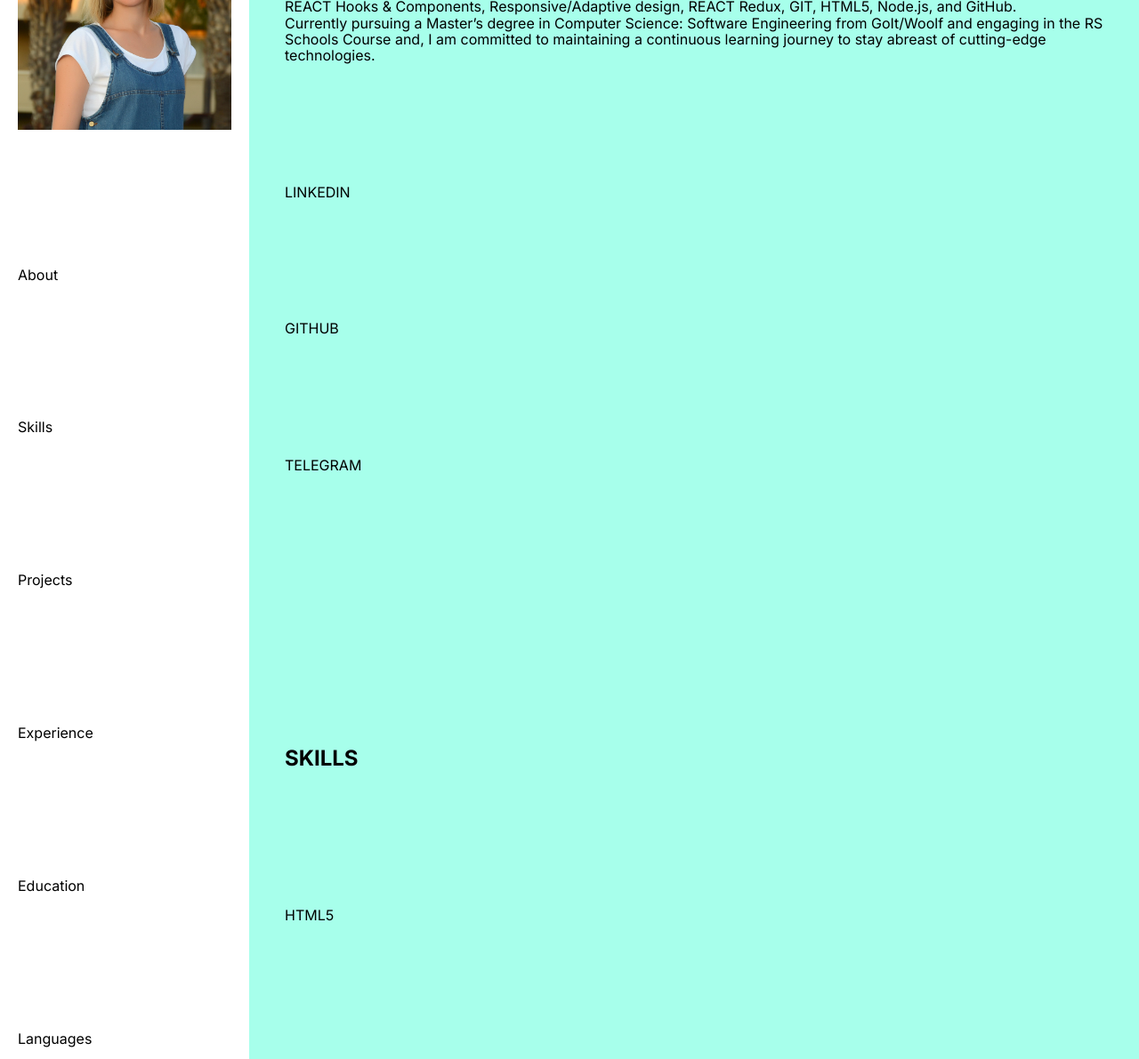
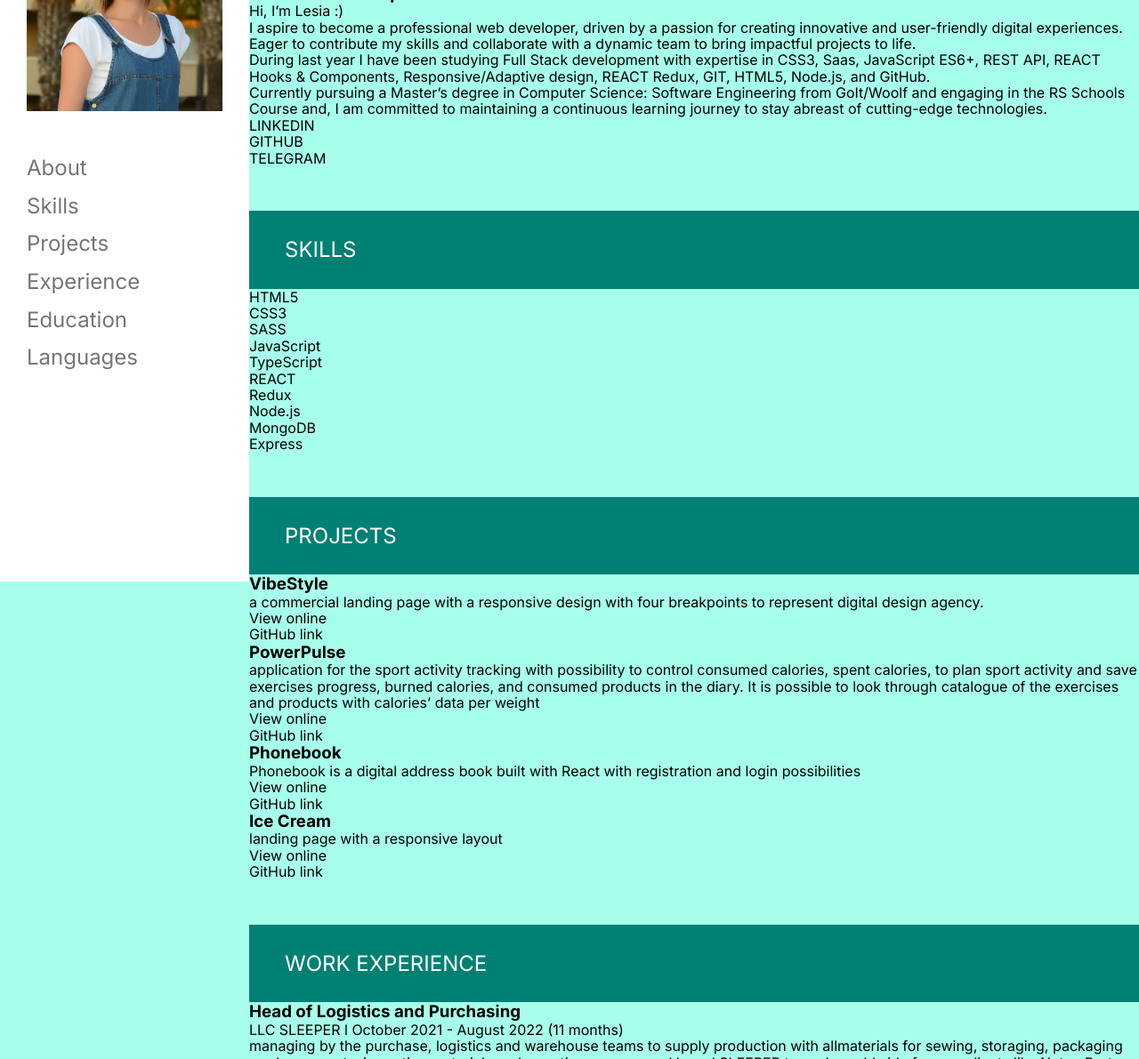
Before and after one commit to LesiaUKR/rsschool-cv, a plain HTML site: page index.html in a window 1280 px wide. Shown: the part 146-1337 px from the top of the page at 89% size. Drawn offline with nearby package versions, Linux system fonts and the light colour scheme.

Commit message:
feat: add basic styles

```diff
--- a/index.html
+++ b/index.html
@@ -18,7 +18,6 @@
   </head>
   <body>
     <main class="main">
-      <aside class="sidebar">
       <div class="sidebar-container">
         <div>
           <img
@@ -30,51 +29,46 @@
         </div>
         <nav class="sidebar-nav">
           <ul class="sidebar-nav__list">
-              <li>
+            <li class="nav__list-item">
               <a href="">
-                  <svg></svg>
-                  <span>About</span>
+                <span class="nav__list-text">About</span>
               </a>
             </li>
-              <li>
+            <li class="nav__list-item">
               <a href="">
-                  <svg></svg>
-                  <span>Skills</span>
+                <span class="nav__list-text">Skills</span>
               </a>
             </li>
-              <li>
+            <li class="nav__list-item">
               <a href="">
-                  <svg></svg>
-                  <span>Projects</span>
+                <span class="nav__list-text">Projects</span>
               </a>
             </li>
-              <li>
+            <li class="nav__list-item">
               <a href="">
-                  <svg></svg>
-                  <span>Experience</span>
+                <span class="nav__list-text">Experience</span>
               </a>
             </li>
-              <li>
+            <li class="nav__list-item">
               <a href="">
-                  <svg></svg>
-                  <span>Education</span>
+                <span class="nav__list-text">Education</span>
               </a>
             </li>
-              <li>
+            <li class="nav__list-item">
               <a href="">
-                  <svg></svg>
-                  <span>Languages</span>
+                <span class="nav__list-text">Languages</span>
               </a>
             </li>
           </ul>
         </nav>
       </div>
-      </aside>
       <div class="main-container">
         <section class="section-about" id="about">
           <div>
-            <h2 class="about-title">Front-End Developer</h2>
-            <h3>Hi, I’m Lesia :)</h3>
+            <h2 class="section-title">ABOUT</h2>
+
+            <h3>Front-End Developer</h3>
+            <p>Hi, I’m Lesia :)</p>
             <p>
               I aspire to become a professional web developer, driven by a
               passion for creating innovative and user-friendly digital
@@ -96,82 +90,53 @@
           </div>
           <ul>
             <li>
-              <a href="">
-                LINKEDIN
-                <svg></svg>
-              </a>
+              <a href=""> LINKEDIN </a>
             </li>
             <li>
-              <a href="">
-                GITHUB
-                <svg></svg>
-              </a>
+              <a href=""> GITHUB </a>
             </li>
             <li>
-              <a href="">
-                TELEGRAM
-                <svg></svg>
-              </a>
-            </li>
-            <li>
-              <a href="">
-                <svg></svg>
-              </a>
-            </li>
-            <li>
-              <a href="">
-                <svg></svg>
-              </a>
+              <a href=""> TELEGRAM </a>
             </li>
           </ul>
         </section>
         <section class="skills-section">
-          <h2>SKILLS</h2>
+          <h2 class="section-title">SKILLS</h2>
           <ul class="skills-list">
             <li>
-              <svg></svg>
               <p>HTML5</p>
             </li>
             <li>
-              <svg></svg>
               <p>CSS3</p>
             </li>
             <li>
-              <svg></svg>
               <p>SASS</p>
             </li>
             <li>
-              <svg></svg>
               <p>JavaScript</p>
             </li>
             <li>
-              <svg></svg>
               <p>TypeScript</p>
             </li>
             <li>
-              <svg></svg>
               <p>REACT</p>
             </li>
             <li>
-              <svg></svg>
               <p>Redux</p>
             </li>
             <li>
-              <svg></svg>
               <p>Node.js</p>
             </li>
             <li>
-              <svg></svg>
               <p>MongoDB</p>
             </li>
             <li>
-              <svg></svg>
               <p>Express</p>
             </li>
           </ul>
         </section>
         <section>
-          PROJECTS
+          <h2 class="section-title">PROJECTS</h2>
           <ul>
             <li>
               <div>
@@ -182,16 +147,10 @@
                 </p>
                 <ul>
                   <li>
-                    View online
-                    <a href="">
-                      <svg></svg>
-                    </a>
+                    <a href="">View online </a>
                   </li>
                   <li>
-                    <a href="">
-                      GitHub link
-                      <svg></svg>
-                    </a>
+                    <a href=""> GitHub link </a>
                   </li>
                 </ul>
               </div>
@@ -209,16 +168,10 @@
                 </p>
                 <ul>
                   <li>
-                    <a href="">
-                      View online
-                      <svg></svg>
-                    </a>
+                    <a href=""> View online </a>
                   </li>
                   <li>
-                    <a href="">
-                      GitHub link
-                      <svg></svg>
-                    </a>
+                    <a href=""> GitHub link </a>
                   </li>
                 </ul>
               </div>
@@ -232,16 +185,10 @@
                 </p>
                 <ul>
                   <li>
-                    <a href="">
-                      View online
-                      <svg></svg>
-                    </a>
+                    <a href=""> View online </a>
                   </li>
                   <li>
-                    <a href="">
-                      GitHub link
-                      <svg></svg>
-                    </a>
+                    <a href=""> GitHub link </a>
                   </li>
                 </ul>
               </div>
@@ -252,16 +199,10 @@
                 <p>landing page with a responsive layout</p>
                 <ul>
                   <li>
-                    <a href="">
-                      View online
-                      <svg></svg>
-                    </a>
+                    <a href=""> View online </a>
                   </li>
                   <li>
-                    <a href="">
-                      GitHub link
-                      <svg></svg>
-                    </a>
+                    <a href=""> GitHub link </a>
                   </li>
                 </ul>
               </div>
@@ -269,7 +210,7 @@
           </ul>
         </section>
         <section>
-          <h2>WORK EXPERIENCE</h2>
+          <h2 class="section-title">WORK EXPERIENCE</h2>
           <ul>
             <li>
               <h3>Head of Logistics and Purchasing</h3>
@@ -319,7 +260,7 @@
           </ul>
         </section>
         <section>
-          <h2>EDUCATION</h2>
+          <h2 class="section-title">EDUCATION</h2>
           <ul>
             <li>
               <h3>RS Schools Course</h3>
@@ -352,7 +293,7 @@
           </ul>
         </section>
         <section>
-          <h2>LANGUAGES</h2>
+          <h2 class="section-title">LANGUAGES</h2>
           <ul>
             <li>
               <p>Ukrainian -</p>
--- a/style.css
+++ b/style.css
@@ -3,22 +3,37 @@
 @import url("./utils/colors.css");
 @import url("./utils/command.css");
 
-.main {
-  display: flex;
-}
-
 .sidebar-container {
   width: 280px;
   height: 100%;
-  padding: 40px 20px;
+  padding: 40px 30px;
   background-color: white;
+  position: fixed;
 }
 
 .main-container {
   display: flex;
   flex-direction: column;
-  width: 1160px;
-  padding: 40px 40px;
-  margin-left: auto;
-  margin-right: auto;
+  gap: 50px;
+  padding: 40px 0px 40px 280px;
 }
+
+.sidebar-nav__list {
+  display: flex;
+  flex-direction: column;
+  margin-top: 50px;
+  row-gap: 15px;
+  font-size: 24px;
+}
+
+.nav__list-text {
+  color: #757575;
+}
+
+.section-title {
+  background-color: #008073;
+  color: white;
+  font-weight: 400;
+  padding: 30px 40px;
+  text-transform: uppercase;
+}
```
Lines whose indentation alone changed are shown as unchanged.
